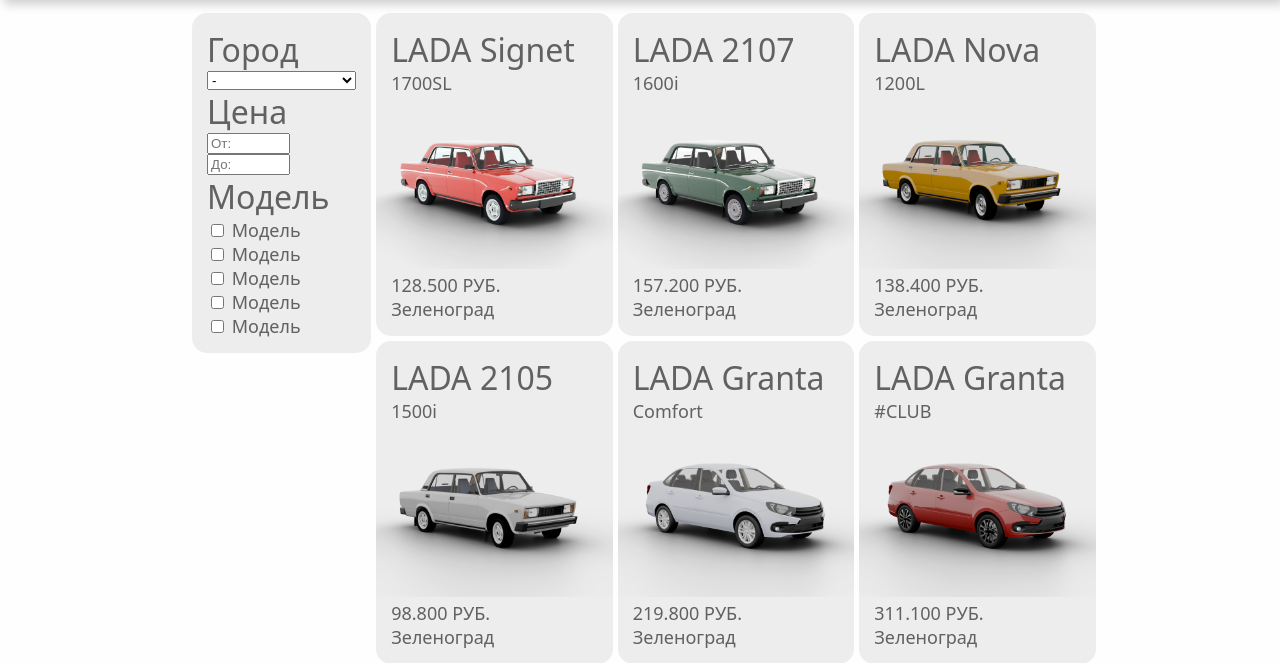
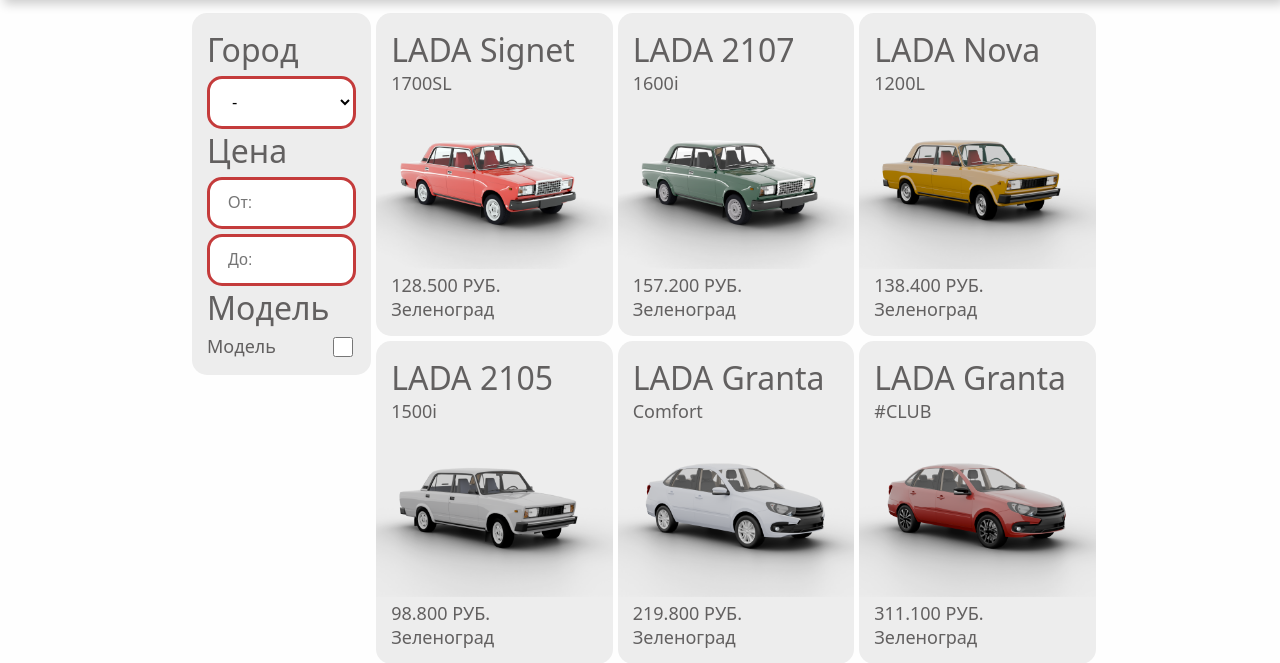
Before and after one commit to Vladislauu/ladadealer, a PHP site: page /actual.html in a window 1280 px wide. Shown: the part 90-753 px from the top of the page. Run offline with PHP 8.4, Linux system fonts and the light colour scheme.

Commit message:
авто в наличии

```diff
--- a/actual.html
+++ b/actual.html
@@ -38,30 +38,16 @@
             </div>
             <div class="filter__cost">
                 <div class="text--gray">Цена</div>
-                <input id="cost--from" type="tel" placeholder="От:">
-                <input id="cost--to" type="tel" placeholder="До:">
+                <input class="input--text" id="cost--from" type="tel" placeholder="От:">
+                <input class="input--text" id="cost--to" type="tel" placeholder="До:">
             </div>
             <div class="filter__model">
                 <div class="text--gray">Модель</div>
-                <div class="text--gray text--light">
-                    <input class="checker" type="checkbox" name="models" value="model1">
-                    Модель
-                </div>
-                <div class="text--gray text--light">
-                    <input class="checker" type="checkbox" name="models" value="model1">
-                    Модель
-                </div>
-                <div class="text--gray text--light">
-                    <input class="checker" type="checkbox" name="models" value="model1">
-                    Модель
-                </div>
-                <div class="text--gray text--light">
-                    <input class="checker" type="checkbox" name="models" value="model1">
-                    Модель
-                </div>
-                <div class="text--gray text--light">
-                    <input class="checker" type="checkbox" name="models" value="model1">
-                    Модель
+                <div class="checker">
+                    <div class="text--gray text--light">
+                        Модель
+                    </div>
+                    <input class="input--checkbox" type="checkbox" name="models" value="model1">
                 </div>
             </div>
         </div>
--- a/index.html
+++ b/index.html
@@ -84,7 +84,7 @@
                 Получите дополнительную информацию по телефону!
             </div>
             <div class="consultation__form">
-                <input type="tel" placeholder="+7 (___) ___-__-__">
+                <input class="input--text" type="tel" placeholder="+7 (___) ___-__-__">
                 <button class="button--red">Отправить заявку</button>
             </div>
         </section>
--- a/styles/components/input.css
+++ b/styles/components/input.css
@@ -1,8 +1,25 @@
-input {
+.input--text {
     padding: 14px 18px;
     font-size: 16px;
     border: 3px solid #C43B3B;
     width: 100%;
     outline: none;
     background: white;
+    border-radius: 15px;
 }
+
+.input--checkbox {
+    accent-color: #C43B3B;
+    height: 20px;
+    width: 20px;
+}
+
+select {
+    padding: 14px 18px;
+    font-size: 16px;
+    border: 3px solid #C43B3B;
+    width: 100%;
+    outline: none;
+    background: white;
+    border-radius: 15px;
+}
--- a/styles/pages/actual_page.css
+++ b/styles/pages/actual_page.css
@@ -3,6 +3,7 @@
 @import url('../components/images.css');
 @import url('../components/navigation/navigation.css');
 @import url('../components/titles.css');
+@import url(../components/input.css);
 
 body {
     margin: 0;
@@ -42,32 +32,39 @@ body {
 .filter__city {
     display: flex;
     flex-direction: column;
+    gap: 5px;
 }
 
 #city {
-    width: 100%;
+    width: auto;
 }
 
 .filter__cost {
-
+    display: flex;
+    flex-direction: column;
+    justify-content: space-evenly;
+    gap: 5px;
 }
 
 #cost--from {
-    width: 50%;
+    width: auto;
 }
 
 #cost--to {
-    width: 50%;
+    width: auto;
 }
 
 .filter__model {
     display: flex;
     flex-direction: column;
+    gap: 5px;
 }
 
 .checker {
-    font-family: system-ui, -apple-system, BlinkMacSystemFont, 'Segoe UI', Roboto, Oxygen, Ubuntu, Cantarell, 'Open Sans', 'Helvetica Neue', sans-serif;
-    font-weight: lighter;
+    width: 100%;
+    display: flex;
+    flex-direction: row;
+    justify-content: space-between;
 }
 
 .offers__cards {
```
Also changed, not shown: other parts of styles/pages/actual_page.css (+26 -35 lines).
